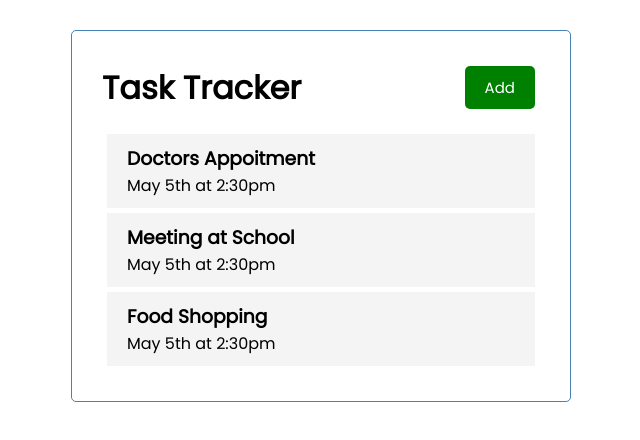
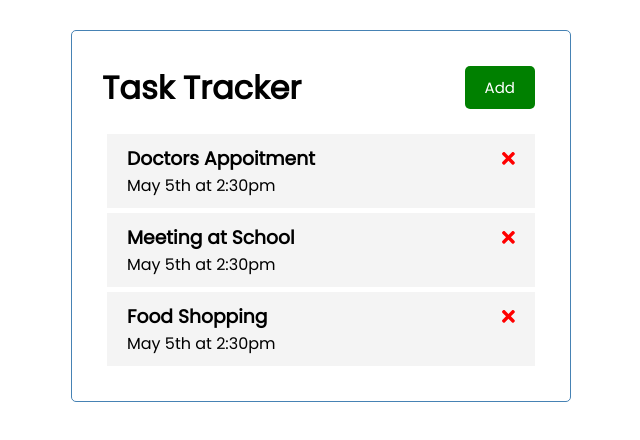
Before and after one commit to deogemini/TaskTrackerApp, an Angular app: page / in a window 1280 px wide. Shown: the top 440 px of the page, without its empty margins (319-959 px from the left). Built offline with nearby package versions, Linux system fonts and the light colour scheme.

Commit message:
using of angular icon

```diff
--- a/src/app/components/task-item/task-item.component.html
+++ b/src/app/components/task-item/task-item.component.html
@@ -1,4 +1,5 @@
 <div class="task">
-  <h3>{{ task.text }}</h3>
+  <h3>{{ task.text }}
+    <fa-icon [ngStyle]="{color:'red'}" [icon] = "faTimes"></fa-icon> </h3>
   <p>{{ task.day }}</p>
 </div>
--- a/src/app/components/task-item/task-item.component.ts
+++ b/src/app/components/task-item/task-item.component.ts
@@ -1,5 +1,7 @@
 import { Component, OnInit ,Input} from '@angular/core';
 import {Task} from '../../Task';
+import { faTimes } from '@fortawesome/free-solid-svg-icons';
+
 
 @Component({
   selector: 'app-task-item',
@@ -8,6 +10,7 @@
 })
 export class TaskItemComponent implements OnInit {
   @Input() task!: Task;
+  faTimes = faTimes;
 
   constructor() { }
 
```
